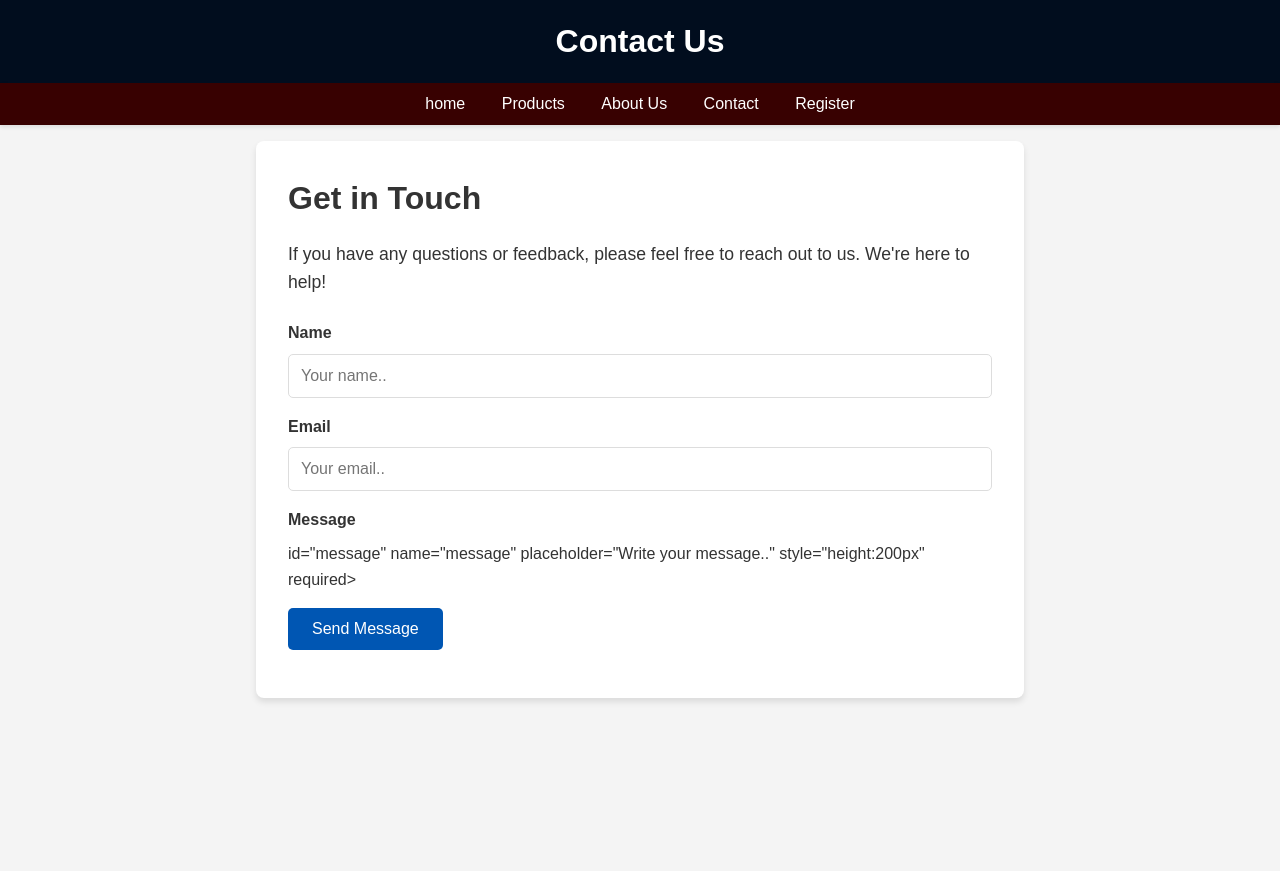
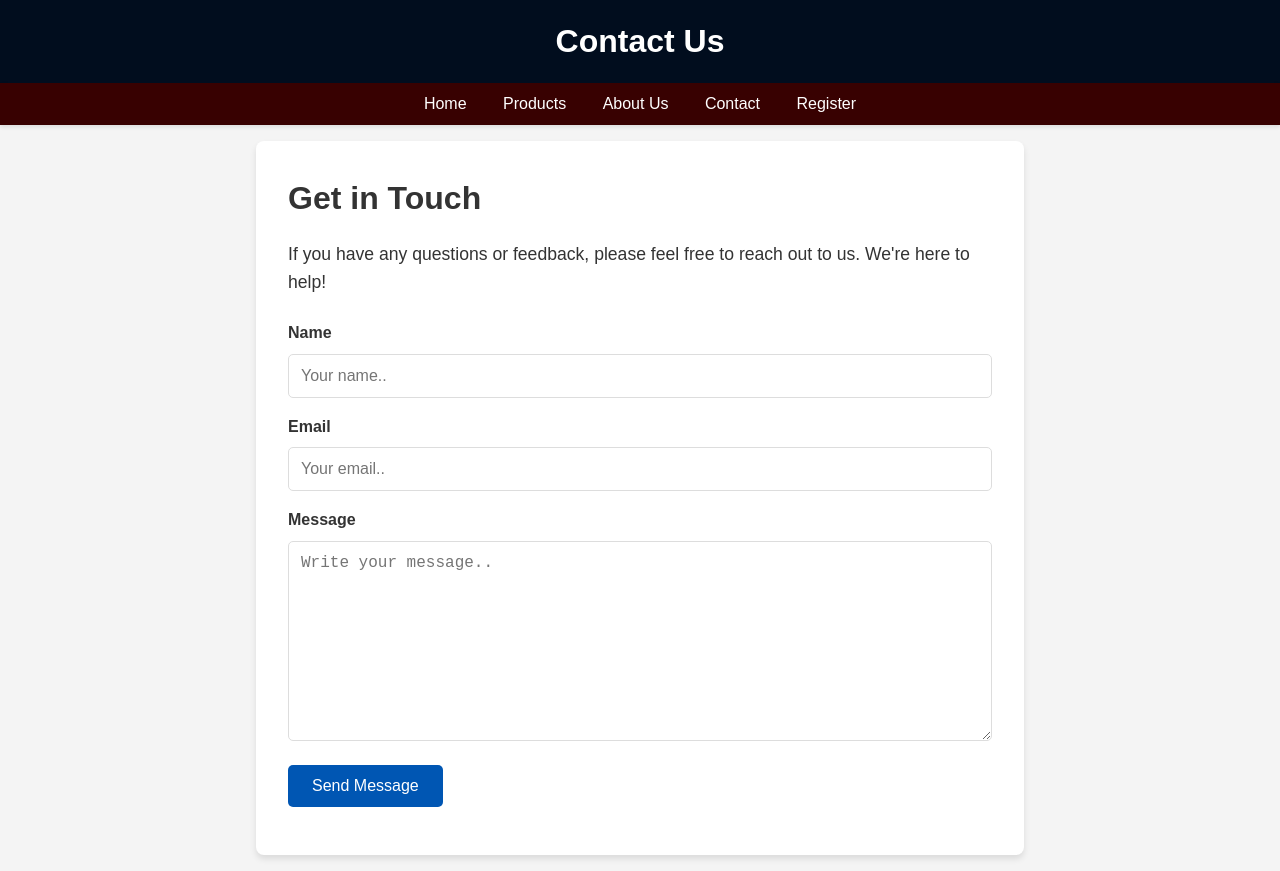
Before and after one commit to Thallamkiran/car-dealership, a plain HTML site: page contact.html in a window 1280 px wide. Before the commit the page ends 800 px from the top, so only its background shows below. Drawn offline with Linux system fonts and the light colour scheme.

Commit message:
Updated code to fix errors

```diff
--- a/contact.html
+++ b/contact.html
@@ -13,10 +13,10 @@
     </header>
 
     <nav>
-        <a href="index.html">home</a>
-        <a href="products.html"> Products</a>
+        <a href="index.html">Home</a>
+        <a href="products.html">Products</a>
         <a href="about.html">About Us</a>
-        <a href="contact.html" >Contact </a>
+        <a href="contact.html">Contact</a>
         <a href="registration.html">Register</a>
     </nav>
 
@@ -37,7 +37,7 @@
 
                 <div class="form-group">
                     <label for="message">Message</label>
-                     id="message" name="message" placeholder="Write your message.." style="height:200px" required></textarea>
+                    <textarea id="message" name="message" placeholder="Write your message.." style="height:200px" required></textarea>
                 </div>
 
                 <div class="form-group">
```
